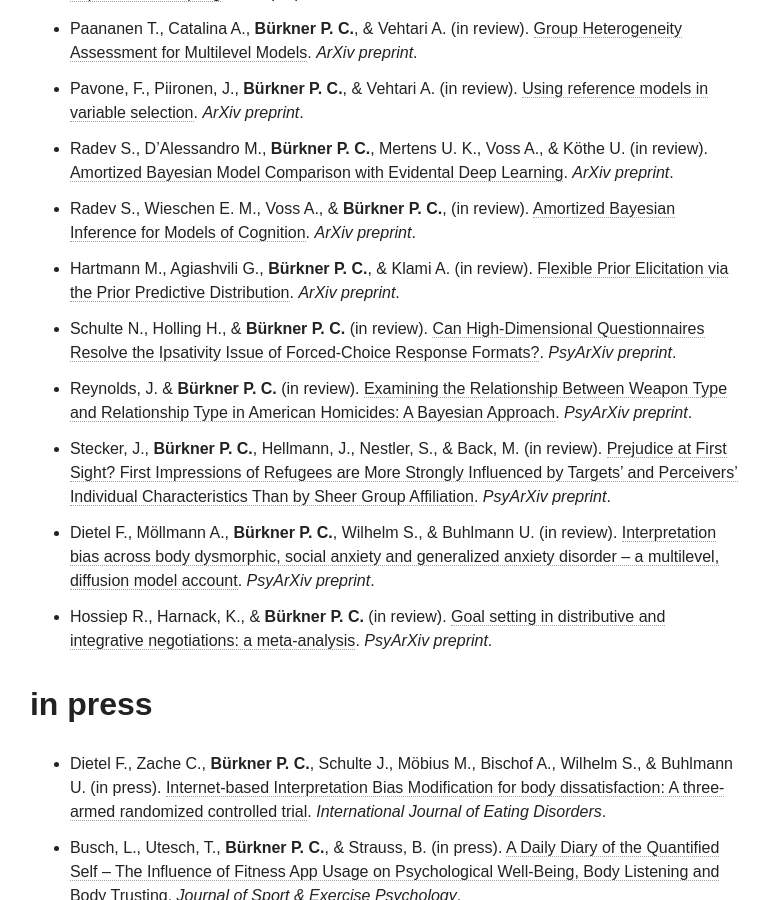
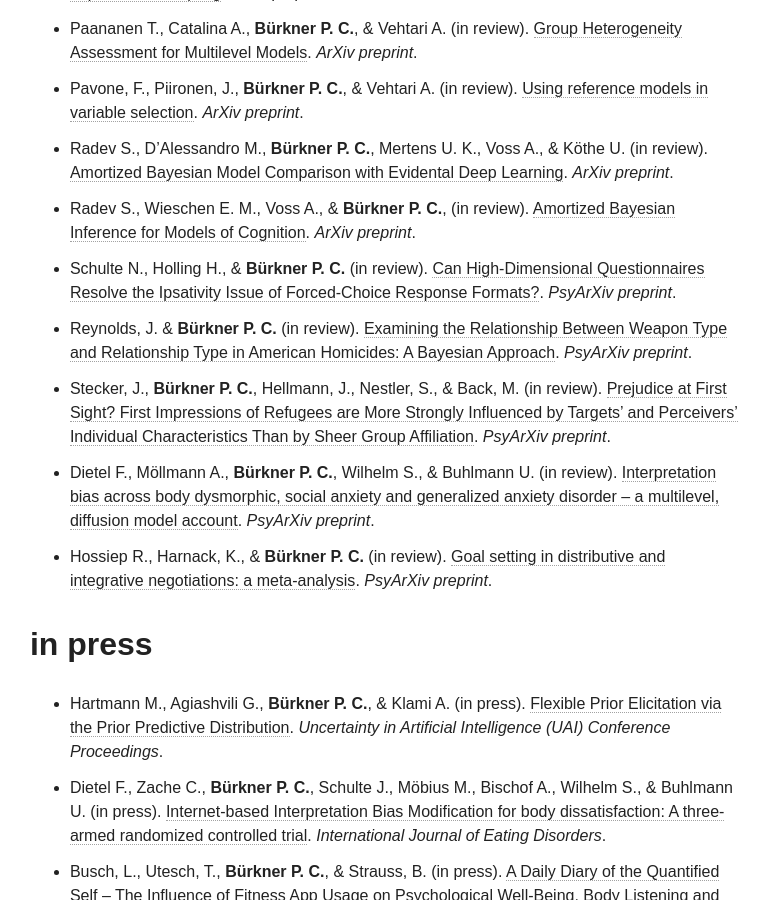
Before and after one commit to paul-buerkner/paul-buerkner.github.io, a Jekyll site: the page built from publications/index.md, in a window 1280 px wide and 900 px high, scrolled down 1061 px. Shown: the whole window, without its empty margins (256-1024 px from the left). Built offline with Jekyll 4.4.1, drawn with Linux system fonts in a browser that asks for light colours; nearby versions of some CDN libraries.

Commit message:
move paper to 'in press'

```diff
--- a/publications/index.md
+++ b/publications/index.md
@@ -16,7 +16,6 @@
 * Pavone, F., Piironen, J., **Bürkner P. C.**, & Vehtari A. (in review). [Using reference models in variable selection](https://arxiv.org/abs/2004.13118). *ArXiv preprint*.
 * Radev S., D’Alessandro M., **Bürkner P. C.**, Mertens U. K., Voss A., & Köthe U. (in review). [Amortized Bayesian Model Comparison with Evidental Deep Learning](https://arxiv.org/abs/2004.10629). *ArXiv preprint*.
 * Radev S., Wieschen E. M., Voss A., & **Bürkner P. C.**, (in review). [Amortized Bayesian Inference for Models of Cognition](https://arxiv.org/abs/2005.03899). *ArXiv preprint*.
-* Hartmann M., Agiashvili G., **Bürkner P. C.**, &  Klami A. (in review). [Flexible Prior Elicitation via the Prior Predictive Distribution](https://arxiv.org/abs/2002.09868). *ArXiv preprint*.
 * Schulte N., Holling H., & **Bürkner P. C.** (in review). [Can High-Dimensional Questionnaires Resolve the Ipsativity Issue of Forced-Choice Response Formats?](https://psyarxiv.com/43uq8/). *PsyArXiv preprint*.
 * Reynolds, J. & **Bürkner P. C.** (in review). [Examining the Relationship Between Weapon Type and Relationship Type in American Homicides: A Bayesian Approach](https://psyarxiv.com/tf7je/). *PsyArXiv preprint*.
 * Stecker, J., **Bürkner P. C.**, Hellmann, J., Nestler, S., & Back, M. (in review). [Prejudice at First Sight? First Impressions of Refugees are More Strongly Influenced by Targets’ and Perceivers’ Individual Characteristics Than by Sheer Group Affiliation](https://psyarxiv.com/wt6kr). *PsyArXiv preprint*.
@@ -25,6 +24,7 @@
 
 ## in press
 
+* Hartmann M., Agiashvili G., **Bürkner P. C.**, &  Klami A. (in press). [Flexible Prior Elicitation via the Prior Predictive Distribution](https://arxiv.org/abs/2002.09868). *Uncertainty in Artificial Intelligence (UAI) Conference Proceedings*.
 * Dietel F., Zache C., **Bürkner P. C.**, Schulte J., Möbius M., Bischof A., Wilhelm S., & Buhlmann U. (in press). [Internet-based Interpretation Bias Modification for body dissatisfaction: A three-armed randomized controlled trial](https://psyarxiv.com/y73rd/). *International Journal of Eating Disorders*.
 * Busch, L., Utesch, T., **Bürkner P. C.**, & Strauss, B. (in press). [A Daily Diary of the Quantified Self – The Influence of Fitness App Usage on Psychological Well-Being, Body Listening and Body Trusting](https://psyarxiv.com/cd6t8/). *Journal of Sport & Exercise Psychology*.
 * Williams D. R. & **Bürkner P. C.** (in press). [Coding errors lead to unsupported conclusions: A critique of Hofmann et al. (2015)](https://osf.io/preprints/psyarxiv/2jpdb/). *Meta-Psychology*. [*Retraction Watch*](http://retractionwatch.com/2016/10/04/oh-well-love-hormone-doesnt-reduce-psychiatric-symptoms-says-researchers-in-request-to-retract/)
```
